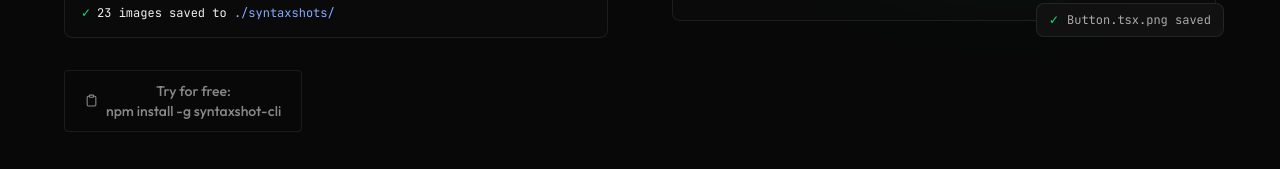
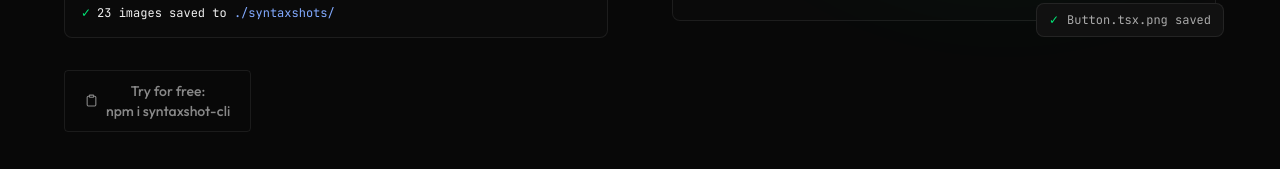
Before and after one commit to luis0antonio55/syntaxshot, a React (Vite) app: page / in a window 1280 px wide. Shown: the part 631-800 px from the top of the page. Built offline with nearby package versions, Linux system fonts and the light colour scheme.

Commit message:
feat: update installation command to use shorthand syntax in Landing page

```diff
--- a/src/app/pages/Landing.tsx
+++ b/src/app/pages/Landing.tsx
@@ -28,7 +28,7 @@
   {
     step: "01",
     title: "Install",
-    cmd: "npm install -g syntaxshot",
+    cmd: "npm i syntaxshot-cli",
     desc: "One-time global install. Ships prebuilt binaries — no Cairo, GTK or Visual Studio Build Tools needed.",
   },
   {
@@ -766,7 +766,7 @@
 
   const copyInstallCommand = async (id: string) => {
     try {
-      await navigator.clipboard.writeText("npm install -g syntaxshot-cli");
+      await navigator.clipboard.writeText("npm i syntaxshot-cli");
       setCopiedId(id);
     } catch {
       // ignore
@@ -855,7 +855,7 @@
                 >
                   <Clipboard size={13} /> Try for free:
                   <br />
-                  npm install -g syntaxshot-cli
+                  npm i syntaxshot-cli
                 </button>
                 <span
                   className={`text-[11px] font-medium ml-3 transition-opacity duration-200 ${copiedId === "hero" ? "opacity-100" : "opacity-0"}`}
@@ -1165,7 +1165,7 @@
                 >
                   Try for free:
                   <br />
-                  npm install -g syntaxshot-cli
+                  npm i syntaxshot-cli
                 </button>
                 <span
                   className={`text-[11px] font-medium absolute right-3 top-3 transition-opacity duration-200 ${copiedId === "pricing-free" ? "opacity-100" : "opacity-0"}`}
@@ -1369,7 +1369,7 @@
               >
                 <Clipboard size={13} /> Try for free:
                 <br />
-                npm install -g syntaxshot-cli <ArrowRight size={14} />
+                npm i syntaxshot-cli <ArrowRight size={14} />
               </button>
               <span
                 className={`text-[11px] font-medium ml-3 transition-opacity duration-200 ${copiedId === "cta" ? "opacity-100" : "opacity-0"}`}
```
